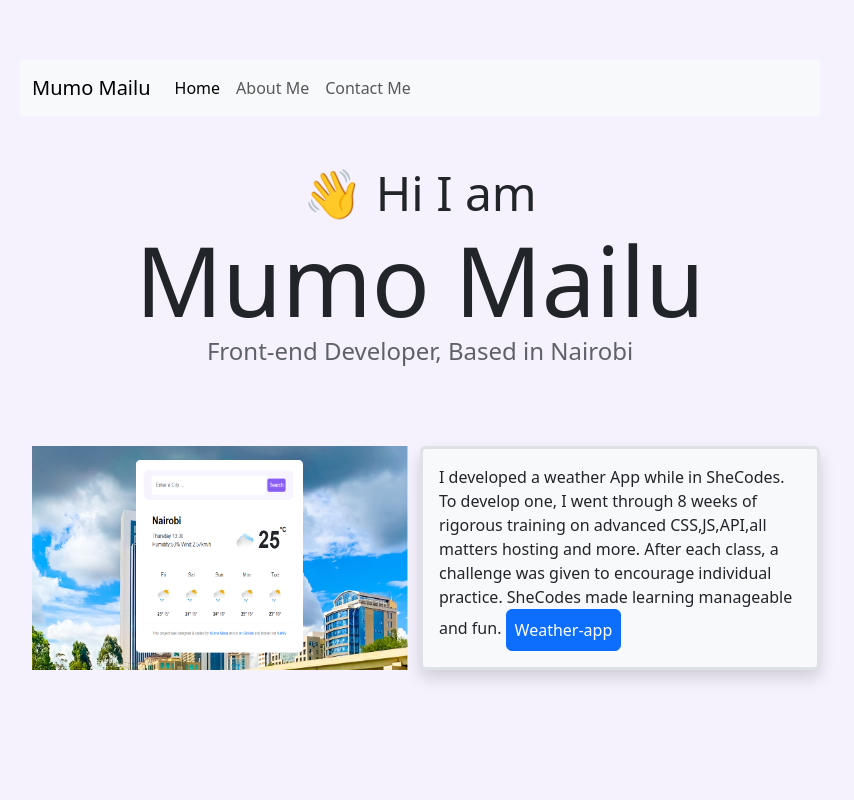
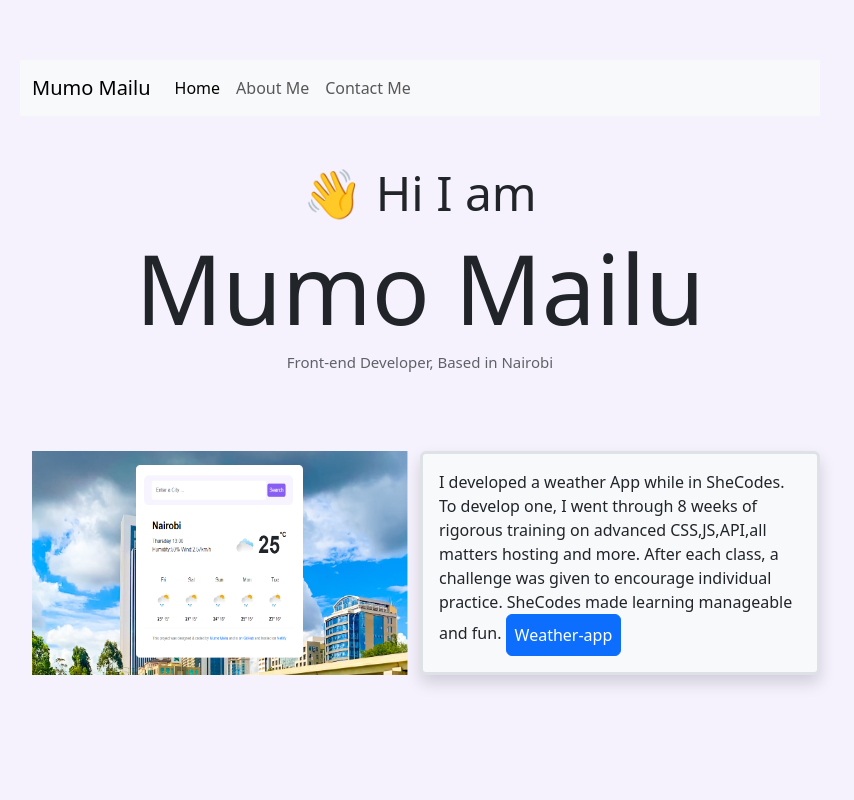
Before and after one commit to Mumo23/Mumo-Mailu, a plain HTML site: page index.html in a window 1280 px wide. Shown: the top 800 px of the page, without its empty margins (220-1074 px from the left). Drawn offline with nearby package versions, Linux system fonts and the light colour scheme.

Commit message:
Update style.css

```diff
--- a/style.css
+++ b/style.css
@@ -10,25 +10,23 @@ body {
   background: rgb(245, 242, 254);
 }
 
-h1,
-h2,
-h3 {
-  text-align: center;
-  margin: 0;
-}
-
 h1 {
   font-size: 96px;
+  text-align: center;
 }
 
 h2 {
   font-size: 48px;
+  text-align: center;
 }
 
 h3 {
-  font-size: 24px;
+  text-align: center;
+  margin: 0;
+  font-size: 15px;
   opacity: 0.7;
 }
+
 
 p {
   background: var(--secondary-color);
```
